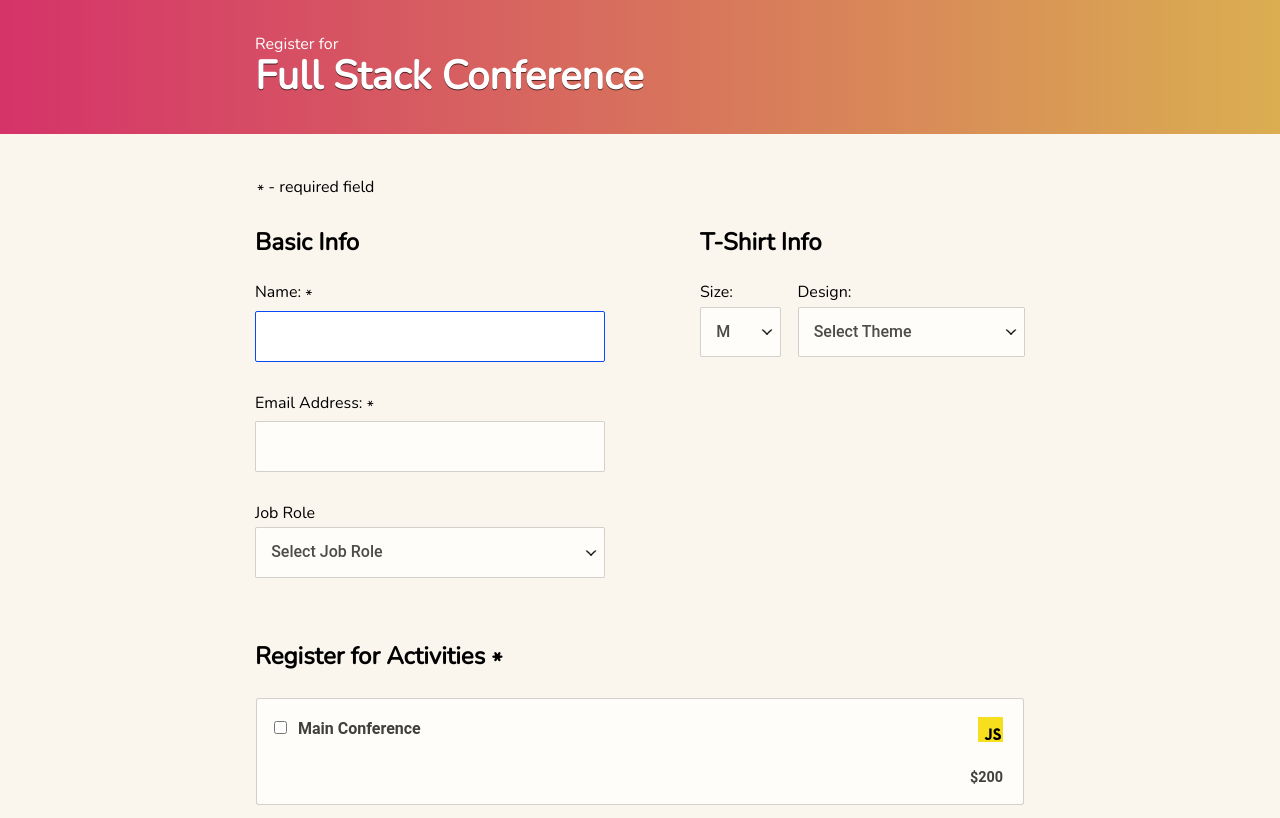
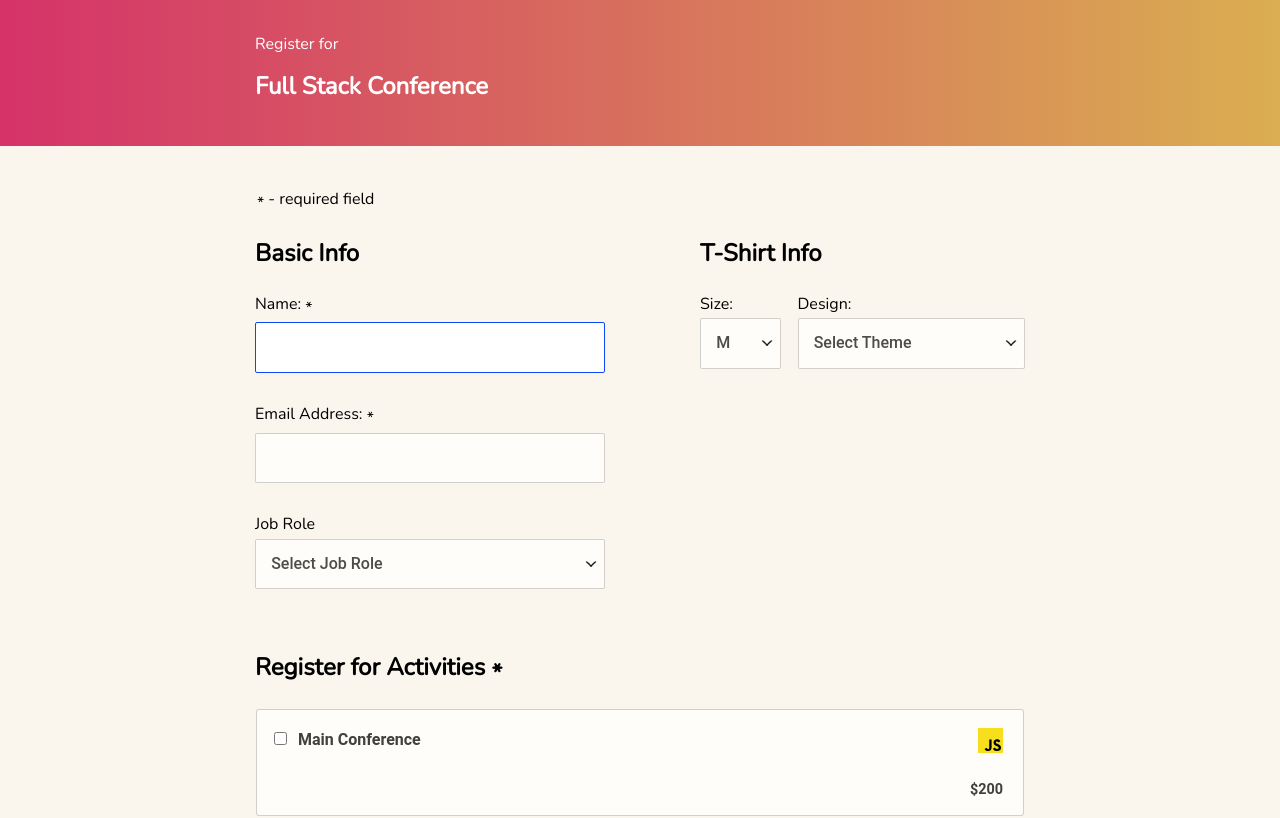
Before and after one commit to muhammadhasansiddiqui/interactive_form, a plain HTML site: page index.html in a window 1280 px wide. Shown: the top 818 px of the page. Drawn offline with nearby package versions, Linux system fonts and the light colour scheme.

Commit message:
Update index.html

```diff
--- a/index.html
+++ b/index.html
@@ -12,7 +12,7 @@
   <header>
     <div id="header-container" class="header-container">
       <span>Register for</span>
-      <h1>Full Stack Conference</h1>
+      <h2>Full Stack Conference</h2>
     </div>
   </header>
 	<div class="container">
```
